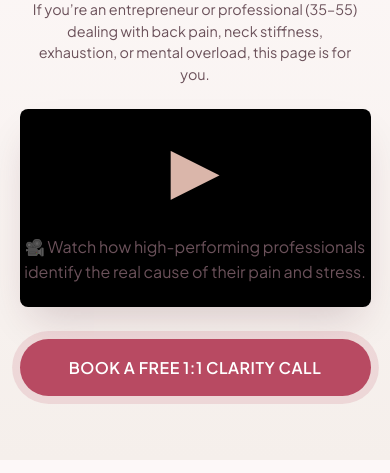
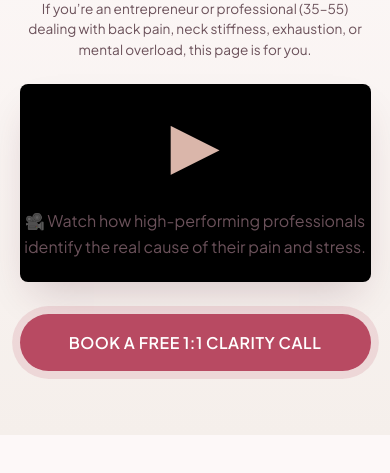
Before and after one commit to ryucraftz/rashmi-landing-page, a plain HTML site: page index.html in a window 390 px wide. Shown: the part 177-650 px from the top of the page. Drawn offline with nearby package versions, Linux system fonts and the light colour scheme; a web font is replaced by a local one.

Commit message:
style: further reduce sub-headline size

```diff
--- a/style.css
+++ b/style.css
@@ -261,7 +261,7 @@ a {
 }
 
 .sub-headline {
-    font-size: clamp(0.9rem, 3.5vw, 1.15rem);
+    font-size: clamp(0.85rem, 3.5vw, 1.1rem);
     max-width: 600px;
     margin: 0 auto var(--spacing-md);
     color: var(--text-muted);
@@ -822,7 +822,7 @@ a {
     }
 
     .sub-headline {
-        font-size: 0.9rem;
+        font-size: 0.85rem;
         line-height: 1.5;
         max-width: 100%;
         padding: 0 0.5rem;
```
